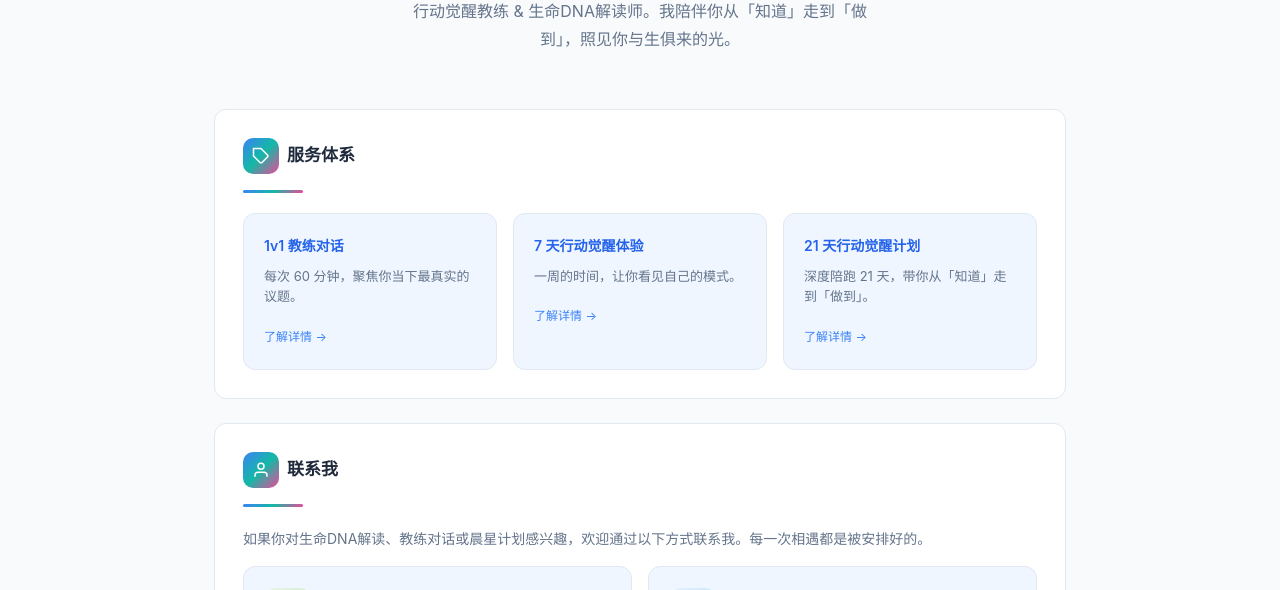
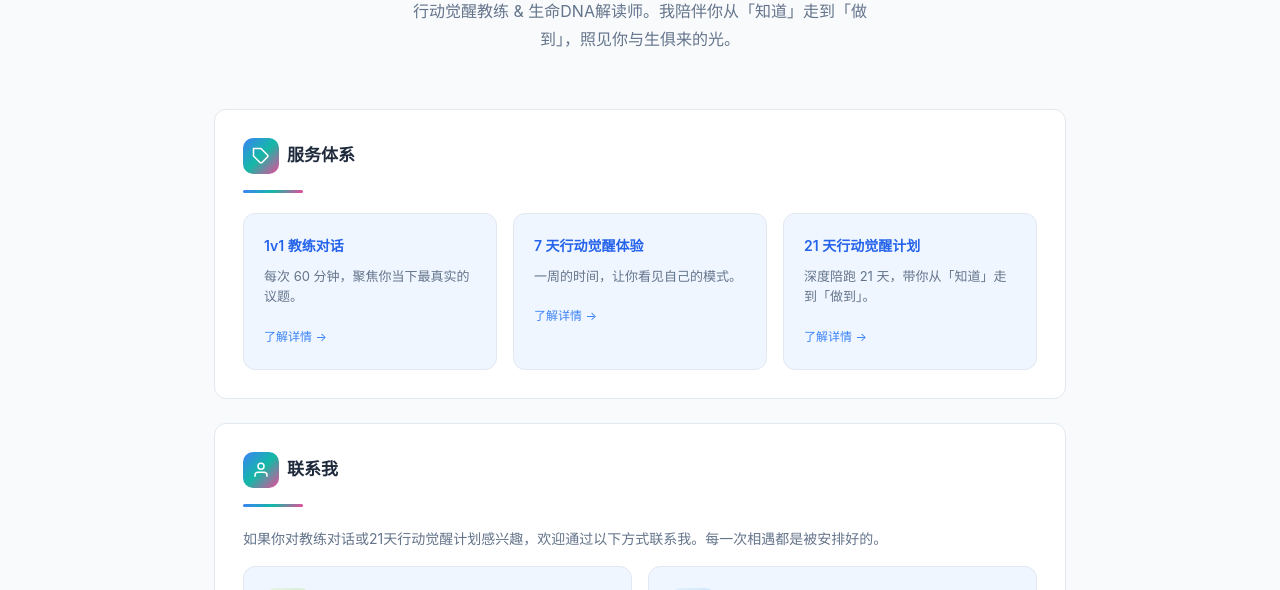
Before and after one commit to yuehuaqing358/yuehuaqing358.github.io, a plain HTML site: page index.html in a window 1280 px wide. Shown: the part 210-800 px from the top of the page. Drawn offline with nearby package versions, Linux system fonts and the light colour scheme.

Commit message:
联系我引导语：删除生命DNA解读，晨星计划改为21天行动觉醒计划

```diff
--- a/index.html
+++ b/index.html
@@ -56,7 +56,7 @@
       </div>
       <div class="gradient-line"></div>
       <p style="font-size:14px;color:var(--text-muted);margin-bottom:1rem;line-height:1.7">
-        如果你对生命DNA解读、教练对话或晨星计划感兴趣，欢迎通过以下方式联系我。每一次相遇都是被安排好的。
+        如果你对教练对话或21天行动觉醒计划感兴趣，欢迎通过以下方式联系我。每一次相遇都是被安排好的。
       </p>
       <div class="contact-row" id="home-contact"></div>
     </div>
```
